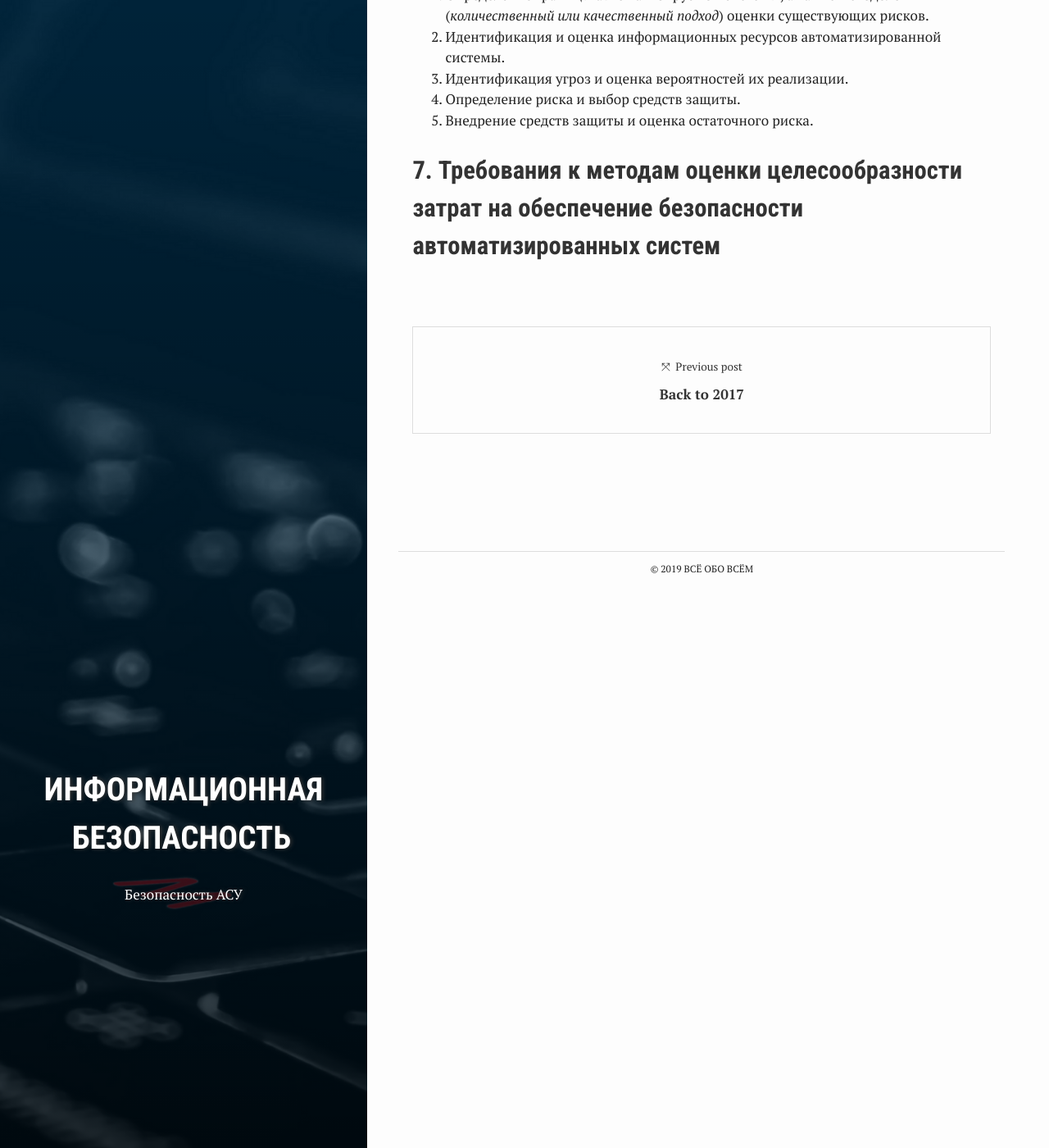
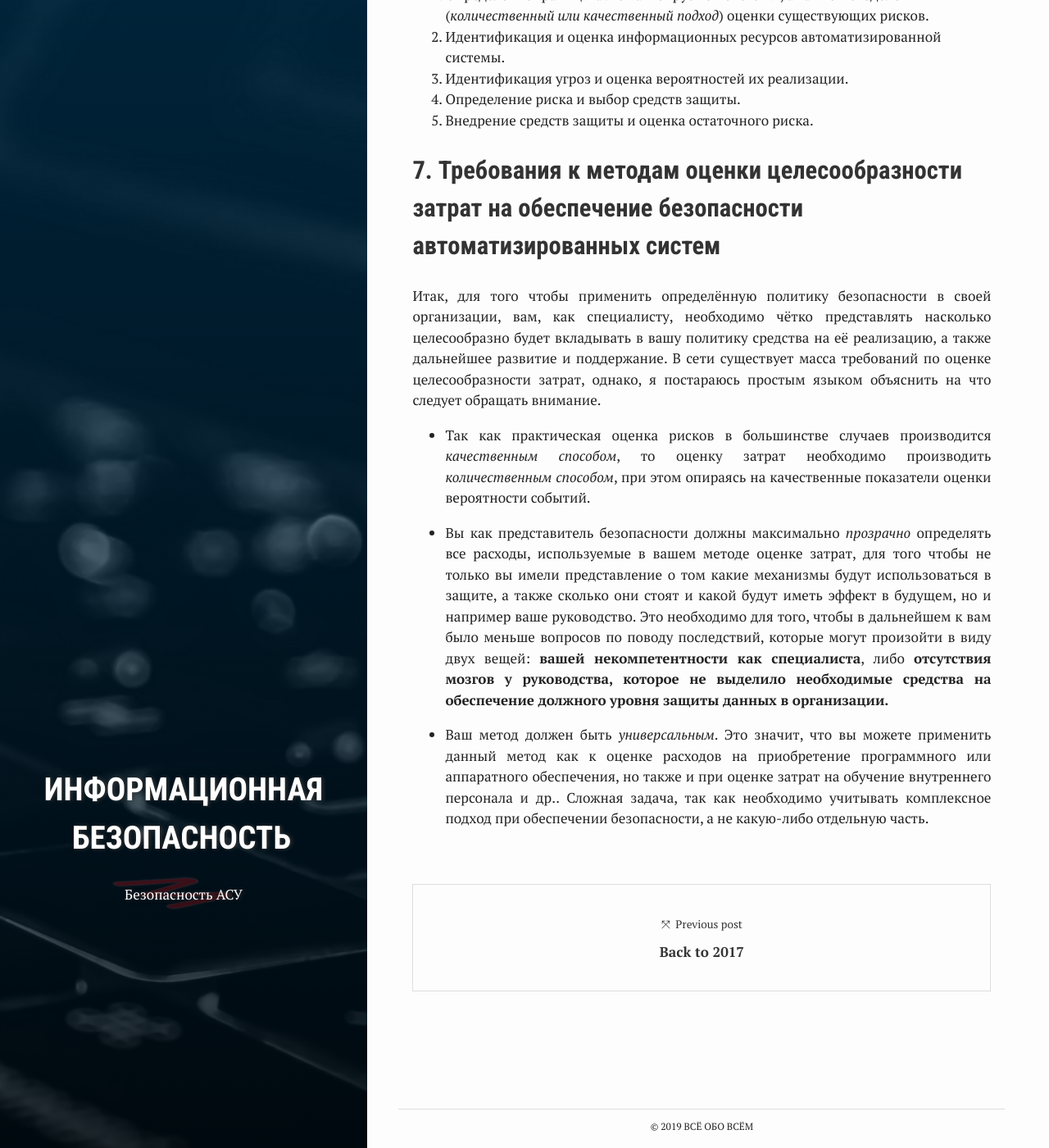
Before and after one commit to ghostmorgan/ghostmorgan.github.io, a Jekyll site: the page built from _posts/2019-10-11-inform_security_1_1.md, in a window 1280 px wide and 1400 px high, scrolled down 8050 px. Shown: the whole window at 82% size. Built offline with Jekyll 4.4.1, drawn with Linux system fonts in a browser that asks for light colours; nearby versions of some CDN libraries; comment, search, counter and statistics services are not loaded.

Commit message:
Update 7 paragraph

```diff
--- a/_posts/2019-10-11-inform_security_1_1.md
+++ b/_posts/2019-10-11-inform_security_1_1.md
@@ -158,3 +158,11 @@ comments: true
 5. Внедрение средств защиты и оценка остаточного риска.
 
 <h2><a name="7">7. Требования к методам оценки целесообразности затрат на обеспечение безопасности автоматизированных систем</a></h2>
+
+Итак, для того чтобы применить определённую политику безопасности в своей организации, вам, как специалисту, необходимо чётко представлять насколько целесообразно будет вкладывать в вашу политику средства на её реализацию, а также дальнейшее развитие и поддержание. В сети существует масса требований по оценке целесообразности затрат, однако, я постараюсь простым языком объяснить на что следует обращать внимание.
+
+* Так как практическая оценка рисков в большинстве случаев производится *качественным способом*, то оценку затрат необходимо производить *количественным способом*, при этом опираясь на качественные показатели оценки вероятности событий.
+
+* Вы как представитель безопасности должны максимально *прозрачно* определять все расходы, используемые в вашем методе оценке затрат, для того чтобы не только вы имели представление о том какие механизмы будут использоваться в защите, а также сколько они стоят и какой будут иметь эффект в будущем, но и например ваше руководство. Это необходимо для того, чтобы в дальнейшем к вам было меньше вопросов по поводу последствий, которые могут произойти в виду двух вещей: **вашей некомпетентности как специалиста**, либо **отсутствия мозгов у руководства, которое не выделило необходимые средства на обеспечение должного уровня защиты данных в организации.**
+
+* Ваш метод должен быть *универсальным*. Это значит, что вы можете применить данный метод как к оценке расходов на приобретение программного или аппаратного обеспечения, но также и при оценке затрат на обучение внутреннего персонала и др.. Сложная задача, так как необходимо учитывать комплексное подход при обеспечении безопасности, а не какую-либо отдельную часть.
```
